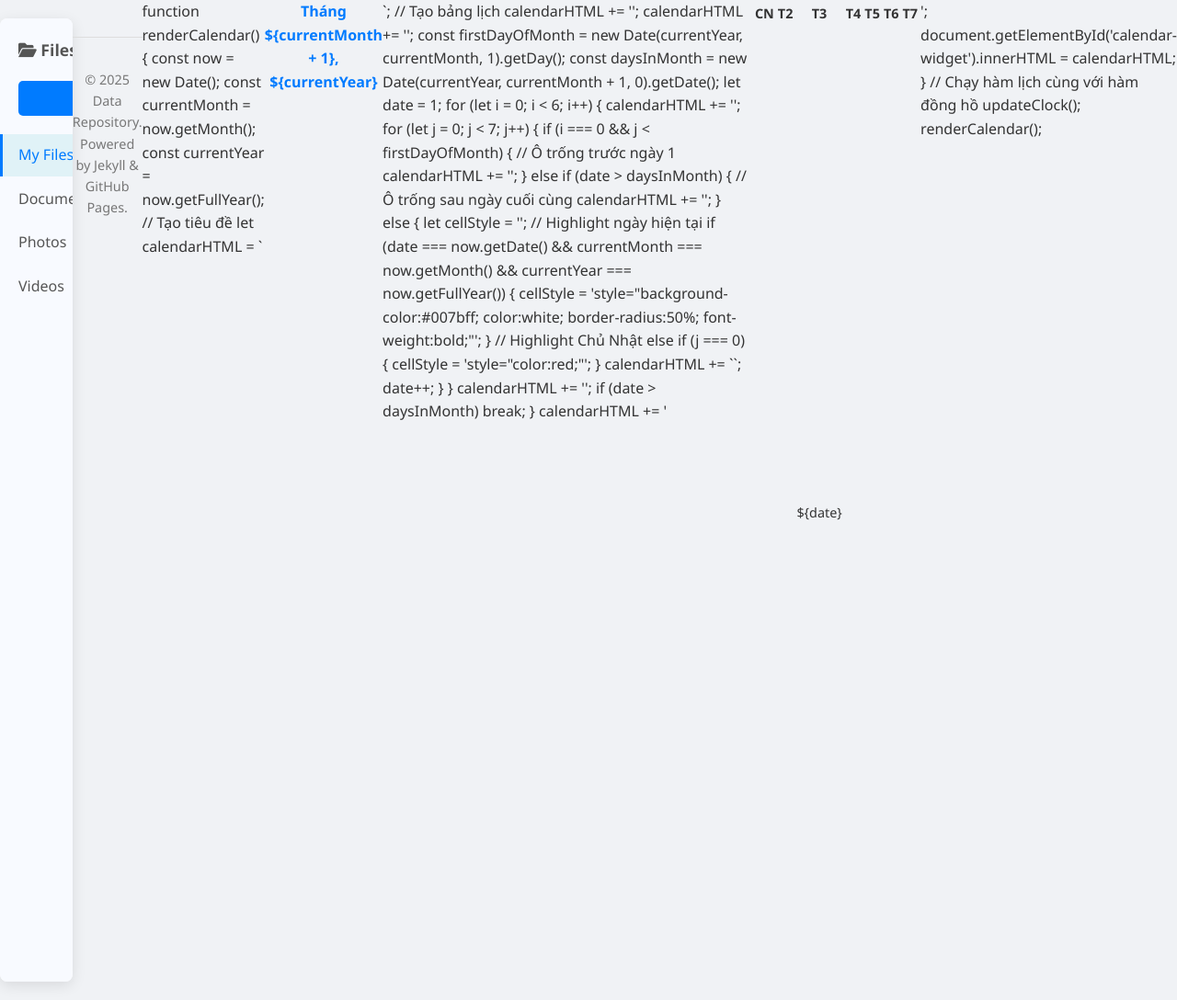
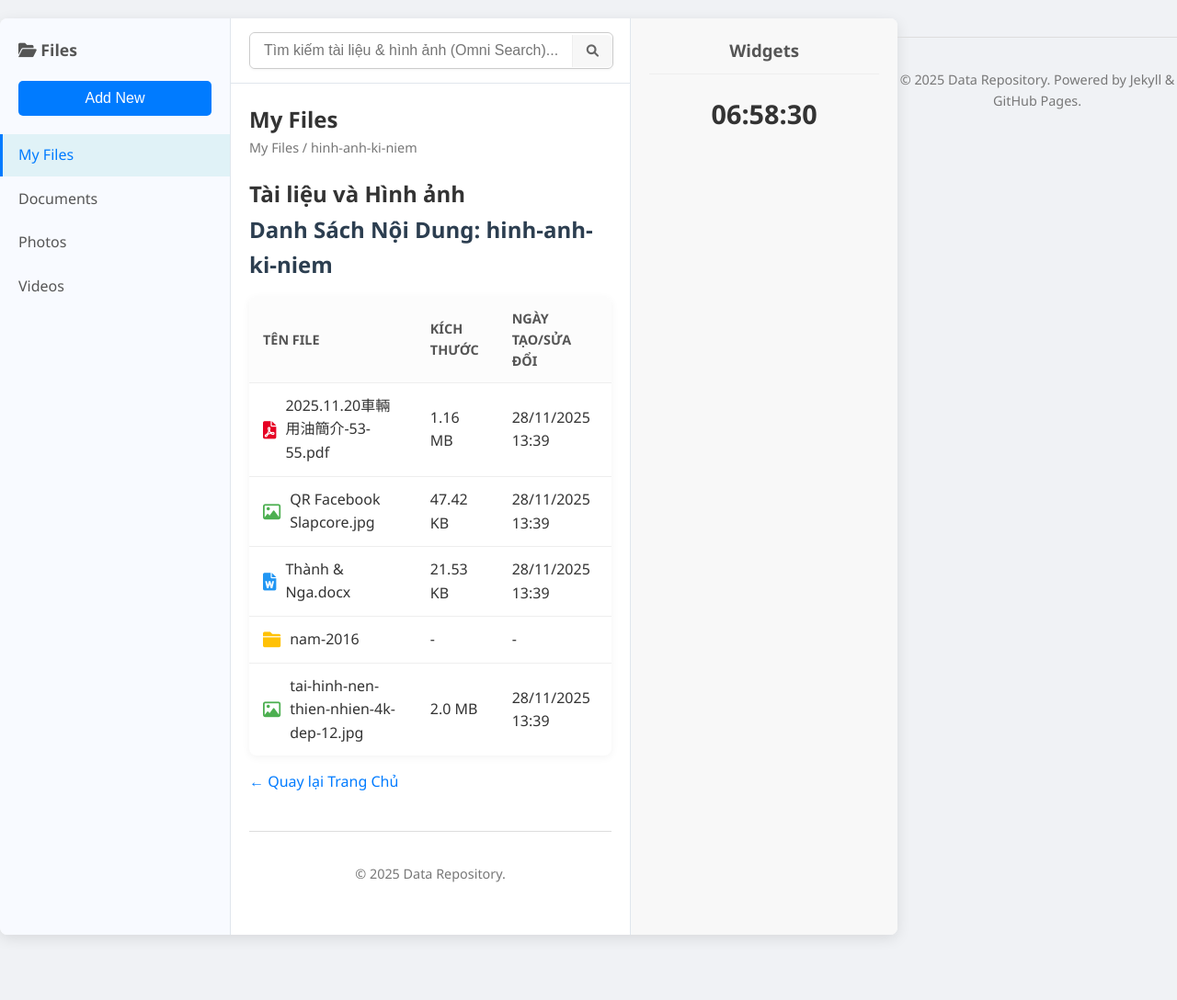
Before and after one commit to VongXauKin/mydata, a Jekyll site: the page built from hinh-anh-ki-niem/index.html, in a window 1280 px wide. Shown: the whole page at 92% size. Built offline with Jekyll 4.4.1, drawn with Linux system fonts in a browser that asks for light colours; comment, search, counter and statistics services are not loaded; after the commit the page ends 1037 px from its top, so only the background shows below that.

Commit message:
Update default.html

```diff
--- a/_layouts/default.html
+++ b/_layouts/default.html
@@ -121,58 +121,5 @@
     updateClock(); // Chạy lần đầu
     </script>
 
-    function renderCalendar() {
-    const now = new Date();
-    const currentMonth = now.getMonth();
-    const currentYear = now.getFullYear();
-
-    // Tạo tiêu đề
-    let calendarHTML = `<h4 style="text-align:center; color:#007bff; margin-bottom: 15px;">Tháng ${currentMonth + 1}, ${currentYear}</h4>`;
-
-    // Tạo bảng lịch
-    calendarHTML += '<table style="width:100%; text-align:center; font-size:0.9em;">';
-    calendarHTML += '<thead><tr><th>CN</th><th>T2</th><th>T3</th><th>T4</th><th>T5</th><th>T6</th><th>T7</th></tr></thead><tbody>';
-
-    const firstDayOfMonth = new Date(currentYear, currentMonth, 1).getDay();
-    const daysInMonth = new Date(currentYear, currentMonth + 1, 0).getDate();
-    let date = 1;
-
-    for (let i = 0; i < 6; i++) {
-        calendarHTML += '<tr>';
-        for (let j = 0; j < 7; j++) {
-            if (i === 0 && j < firstDayOfMonth) {
-                // Ô trống trước ngày 1
-                calendarHTML += '<td></td>';
-            } else if (date > daysInMonth) {
-                // Ô trống sau ngày cuối cùng
-                calendarHTML += '<td></td>';
-            } else {
-                let cellStyle = '';
-                // Highlight ngày hiện tại
-                if (date === now.getDate() && currentMonth === now.getMonth() && currentYear === now.getFullYear()) {
-                    cellStyle = 'style="background-color:#007bff; color:white; border-radius:50%; font-weight:bold;"';
-                }
-                // Highlight Chủ Nhật
-                else if (j === 0) {
-                    cellStyle = 'style="color:red;"';
-                }
-
-                calendarHTML += `<td ${cellStyle}>${date}</td>`;
-                date++;
-            }
-        }
-        calendarHTML += '</tr>';
-        if (date > daysInMonth) break;
-    }
-
-    calendarHTML += '</tbody></table>';
-
-    document.getElementById('calendar-widget').innerHTML = calendarHTML;
-}
-
-// Chạy hàm lịch cùng với hàm đồng hồ
-updateClock();
-renderCalendar();
-
 </body>
 </html>
```
